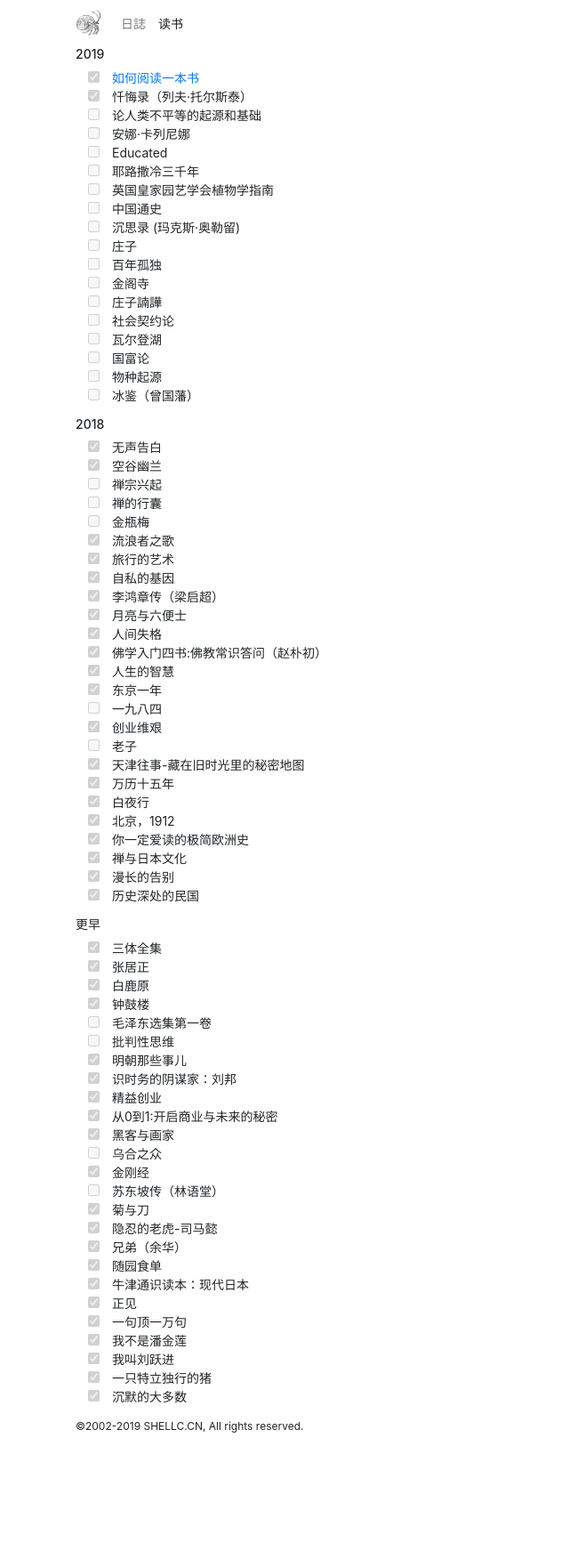
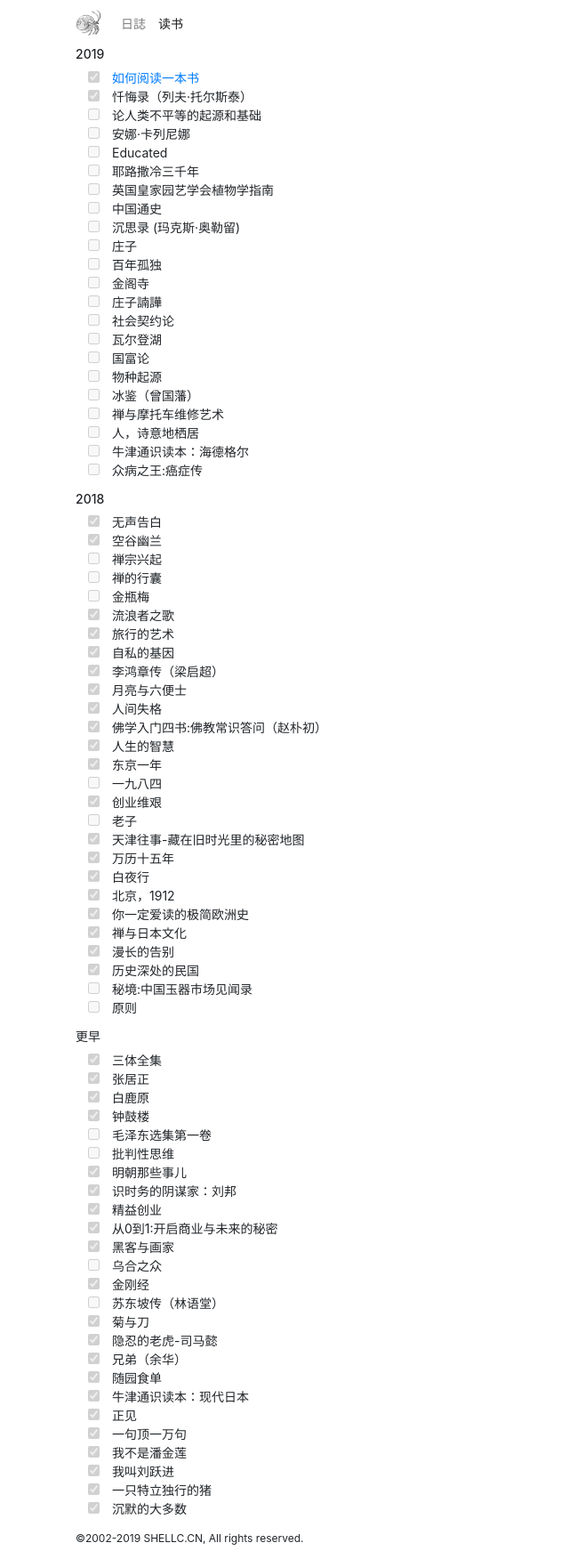
Before and after one commit to shellc/shellc.github.io, a Jekyll site: the page built from books.md, in a window 1280 px wide. Shown: the whole page at 89% size, without its empty margins (0-640 px from the left). Built offline with Jekyll 4.4.1, drawn with Linux system fonts in a browser that asks for light colours; before the commit the page ends 1626 px from its top, so only the background shows below that.

Commit message:
update books

```diff
--- a/books.md
+++ b/books.md
@@ -23,6 +23,10 @@ title: 读书
 - [ ] 国富论
 - [ ] 物种起源
 - [ ] 冰鉴（曾国藩）
+- [ ] 禅与摩托车维修艺术
+- [ ] 人，诗意地栖居
+- [ ] 牛津通识读本：海德格尔
+- [ ] 众病之王:癌症传
 
 #### 2018
 
@@ -51,6 +55,8 @@ title: 读书
 - [x] 禅与日本文化
 - [x] 漫长的告别
 - [x] 历史深处的民国
+- [ ] 秘境:中国玉器市场见闻录
+- [ ] 原则
 
 #### 更早
 
```
